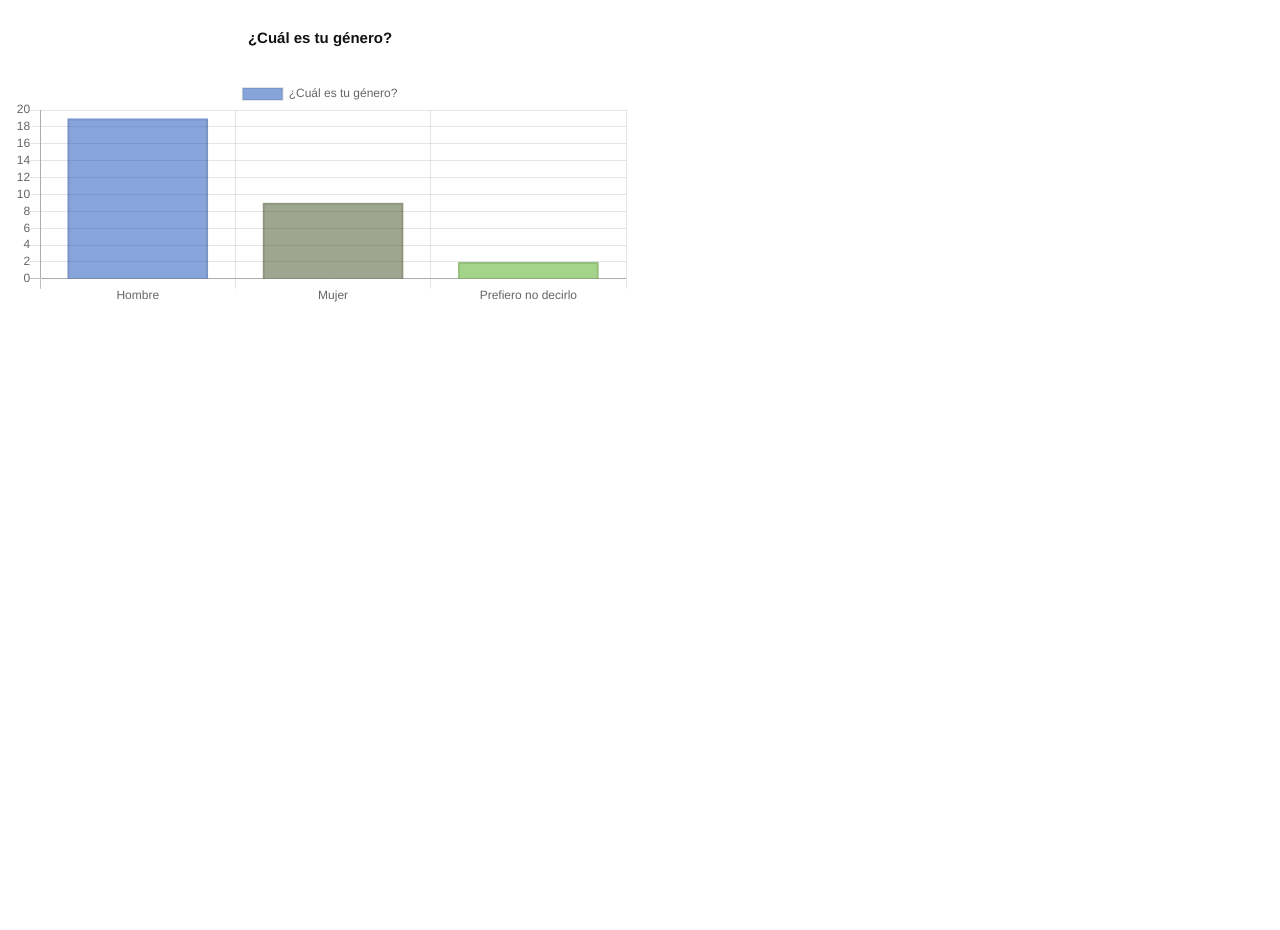
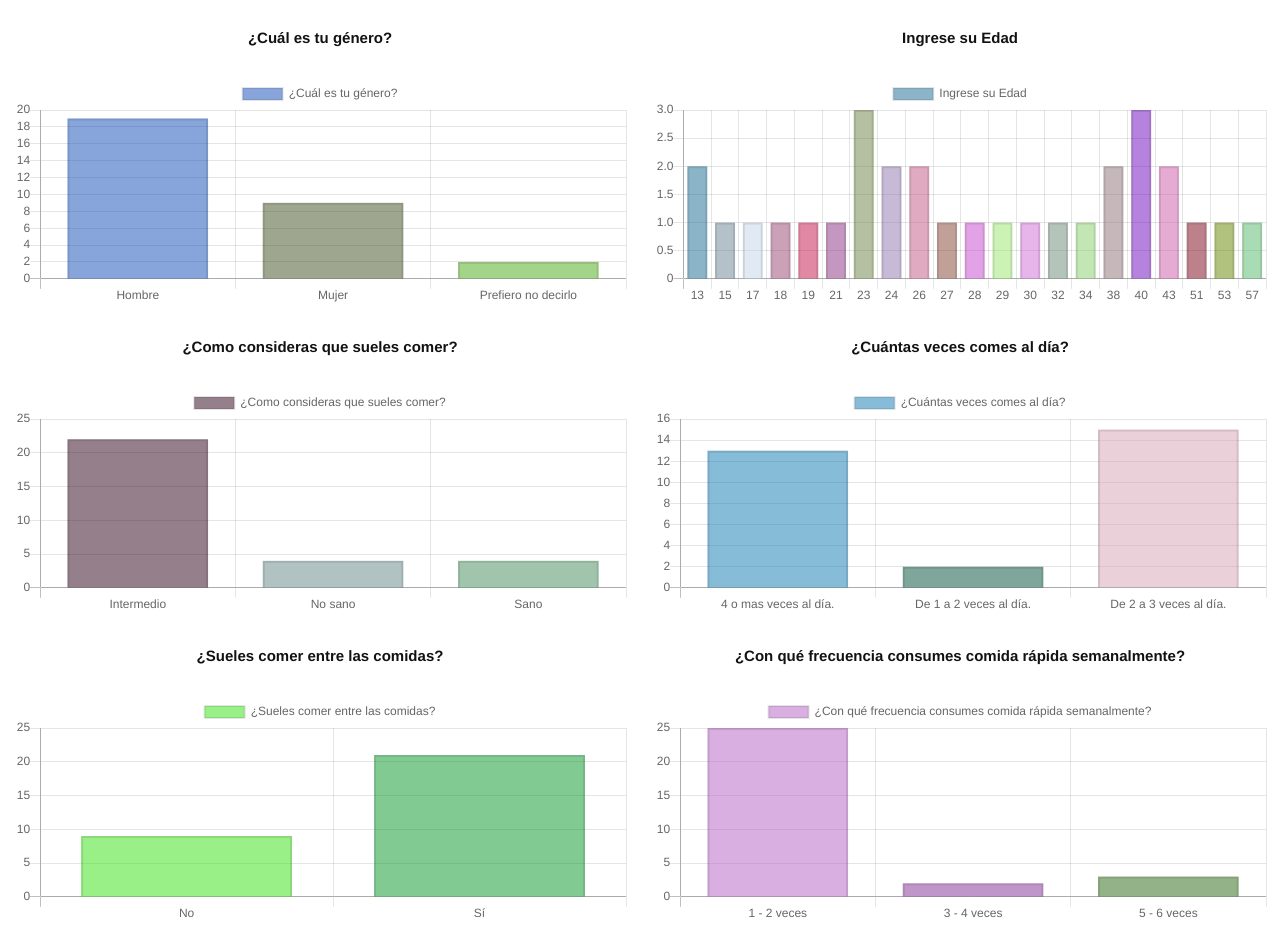
Before and after one commit to dev-cac/graph-google-forms, a plain HTML site: page index.html in a window 1280 px wide. Shown: the top 930 px of the page. Before the commit the page ends 800 px from the top, so only its background shows below. Drawn offline with nearby package versions, Linux system fonts and the light colour scheme.

Commit message:
Version 1.0 Lista

```diff
--- a/index.html
+++ b/index.html
@@ -14,13 +14,12 @@
     <!-- ChartJS -->
     <script src="https://cdnjs.cloudflare.com/ajax/libs/Chart.js/2.9.3/Chart.min.js"></script>
 </head>
+
 <body>
-    <div class="row">
-        <div id="app" class="col s6">
-            <canvas id="barr"></canvas>
-        </div>
+    <div id="app" class="row">
     </div>
 </body>
+
 <script src="src/graficar/chartjs.js"></script>
 <script src="src/graficar/data.js"></script>
 <script src="src/index.js"></script>
--- a/src/index.js
+++ b/src/index.js
@@ -1,8 +1,44 @@
 cargar();
+
+ctx = [];
+
+defaultGrafica = "bar";
+tipoGrafica = [
+    "bar",
+    "bar",
+    "bar"
+]
 
 function load(){
     console.log(pregunta);
     console.log(respuesta);
 
-    graficar("barr", "bar", pregunta[0], respuesta[0]);
+    for(let i=0; i<pregunta.length; i++){
+        let identificador = "num"+i;
+        ctx.push(identificador);
+    }
+
+    for(let i=0; i<ctx.length; i++){
+        crearElemento(ctx[i]);
+    }
+
+    for(let i=0; i<pregunta.length; i++){
+        if(tipoGrafica[i]===undefined){
+            graficar(ctx[i], defaultGrafica, pregunta[i], respuesta[i]);
+        }else{
+            graficar(ctx[i], tipoGrafica[i], pregunta[i], respuesta[i]);
+        }
+    }
 }
+
+function crearElemento(nomid){
+    const app = document.getElementById("app");
+    let newElement = document.createElement("div");
+    let newCanvas = document.createElement("canvas");
+
+    newCanvas.id = nomid;
+    newElement.setAttribute("class", "col s6");
+
+    newElement.appendChild(newCanvas);
+    app.appendChild(newElement);
+}
```
